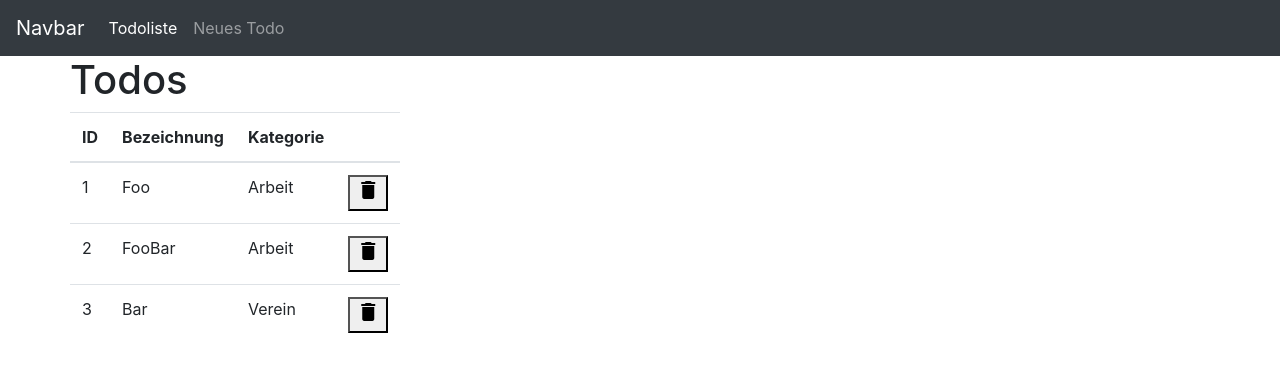
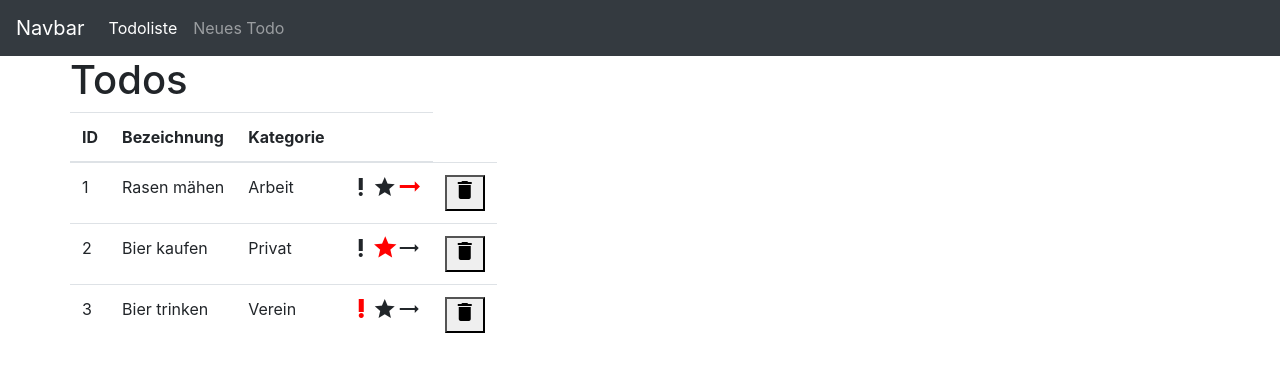
Before and after one commit to berndheidemann/todoAppFa17b, an Angular app: page /list in a window 1280 px wide. Shown: the top 372 px of the page. Built offline with nearby package versions, Linux system fonts and the light colour scheme.

Commit message:
Importance Chooser mit Enum

```diff
--- a/src/app/app.module.ts
+++ b/src/app/app.module.ts
@@ -7,6 +7,7 @@ import {FormComponent} from './components/form/form.component';
 import {FormsModule} from '@angular/forms';
 import { NavbarComponent } from './components/navbar/navbar.component';
 import { MessageBoxComponent } from './components/message-box/message-box.component';
+import { ImportanceChooserComponent } from './components/importance-chooser/importance-chooser.component';
 
 const appRoutes: Routes = [
   {path: 'list', component: ListComponent},
@@ -25,7 +26,8 @@ const appRoutes: Routes = [
     ListComponent,
     FormComponent,
     NavbarComponent,
-    MessageBoxComponent
+    MessageBoxComponent,
+    ImportanceChooserComponent
   ],
   imports: [
     BrowserModule,
--- a/src/app/components/form/form.component.html
+++ b/src/app/components/form/form.component.html
@@ -1,4 +1,5 @@
 <h3>Neues Todo anlegen</h3>
+
 
 <form #form>
   <div class="form-group row">
@@ -34,12 +35,18 @@
       </select>
     </div>
   </div>
+
+  <div class="form-group row">
+    <label for="select" class="col-4 col-form-label"></label>
+    <div class="col-8">
+      <app-importance-chooser [todo]="todo"
+                              (choosed)="importanceChoosed($event)"></app-importance-chooser>
+    </div>
+  </div>
   <div class="form-group row">
     <div class="offset-4 col-8">
       <button (click)="form.checkValidity()?save():1" name="submit" type="submit" class="btn btn-primary">Submit
       </button>
     </div>
   </div>
-
 </form>
-<input type="date">
--- a/src/app/components/form/form.component.ts
+++ b/src/app/components/form/form.component.ts
@@ -3,6 +3,7 @@ import {Todo} from '../../models/Todo';
 import {DataService} from '../../services/data.service';
 import {Category} from '../../models/Category';
 import {Router} from '@angular/router';
+import {Importance} from '../../models/Importance';
 
 @Component({
   selector: 'app-form',
@@ -33,4 +34,8 @@ export class FormComponent implements OnInit {
   hasError(field: any) {
     return field.invalid && (field.dirty || field.touched);
   }
+
+  importanceChoosed(importance: Importance) {
+    this.todo.importance = importance;
+  }
 }
--- /dev/null
+++ b/src/app/components/importance-chooser/importance-chooser.component.css
@@ -0,0 +1,4 @@
+.selected {
+  color: red;
+  font-weight: bold;
+}
--- /dev/null
+++ b/src/app/components/importance-chooser/importance-chooser.component.html
@@ -0,0 +1,12 @@
+<i class="material-icons" (click)="select(importance.critical)"
+   [class.selected]="todo.importance===importance.critical">
+  priority_high
+</i>
+<i class="material-icons" (click)="select(importance.normal)"
+   [class.selected]=" todo.importance===importance.normal">
+  grade
+</i>
+<i class="material-icons" (click)="select(importance.minor)"
+   [class.selected]="todo.importance===importance.minor">
+  trending_flat
+</i>
--- /dev/null
+++ b/src/app/components/importance-chooser/importance-chooser.component.ts
@@ -0,0 +1,26 @@
+import {Component, EventEmitter, Input, OnInit, Output} from '@angular/core';
+import {Importance} from '../../models/Importance';
+import {Todo} from '../../models/Todo';
+
+@Component({
+  selector: 'app-importance-chooser',
+  templateUrl: './importance-chooser.component.html',
+  styleUrls: ['./importance-chooser.component.css']
+})
+export class ImportanceChooserComponent implements OnInit {
+
+  importance = Importance;
+
+  @Output() choosed = new EventEmitter<Importance>();
+  @Input() todo: Todo;
+
+  constructor() {
+  }
+
+  ngOnInit() {
+  }
+
+  select(importance: Importance) {
+    this.choosed.emit(importance);
+  }
+}
--- a/src/app/components/list/list.component.html
+++ b/src/app/components/list/list.component.html
@@ -17,6 +17,9 @@
       {{t.label}} </td>
     <td>{{t.category.label}}</td>
     <td>
+      <app-importance-chooser [todo]="t"></app-importance-chooser>
+    </td>
+    <td>
       <button (click)="delete(t)">
         <i class="material-icons">
           delete
--- /dev/null
+++ b/src/app/models/Importance.ts
@@ -0,0 +1,5 @@
+export enum Importance {
+  critical,
+  normal,
+  minor
+}
--- a/src/app/models/Todo.ts
+++ b/src/app/models/Todo.ts
@@ -1,10 +1,11 @@
 import {Category} from './Category';
+import {Importance} from './Importance';
 
 export class Todo {
 
   done: boolean;
 
-  constructor(public id?: number, public label?: string, public category?: Category) {
+  constructor(public id?: number, public label?: string, public category?: Category, public importance?: Importance) {
     this.done = false;
   }
 
--- a/src/app/services/data.service.ts
+++ b/src/app/services/data.service.ts
@@ -3,6 +3,7 @@ import {Todo} from '../models/Todo';
 import {Category} from '../models/Category';
 import {MessageBoxService} from './message-box.service';
 import {MessageBoxType} from '../models/MessageBoxTypes';
+import {Importance} from '../models/Importance';
 
 @Injectable({
   providedIn: 'root'
@@ -18,9 +19,9 @@ export class DataService {
     this.categories.push(new Category(2, 'Privat'));
     this.categories.push(new Category(3, 'Verein'));
 
-    this.todos.push(new Todo(1, 'Foo', this.categories[0]));
-    this.todos.push(new Todo(2, 'FooBar', this.categories[0]));
-    this.todos.push(new Todo(3, 'Bar', this.categories[2]));
+    this.todos.push(new Todo(1, 'Rasen mähen', this.categories[0], Importance.minor));
+    this.todos.push(new Todo(2, 'Bier kaufen', this.categories[1], Importance.normal));
+    this.todos.push(new Todo(3, 'Bier trinken', this.categories[2], Importance.critical));
 
 
   }
```
Also changed, not shown: 1 other file (tests, documents, lock files or other folders).
